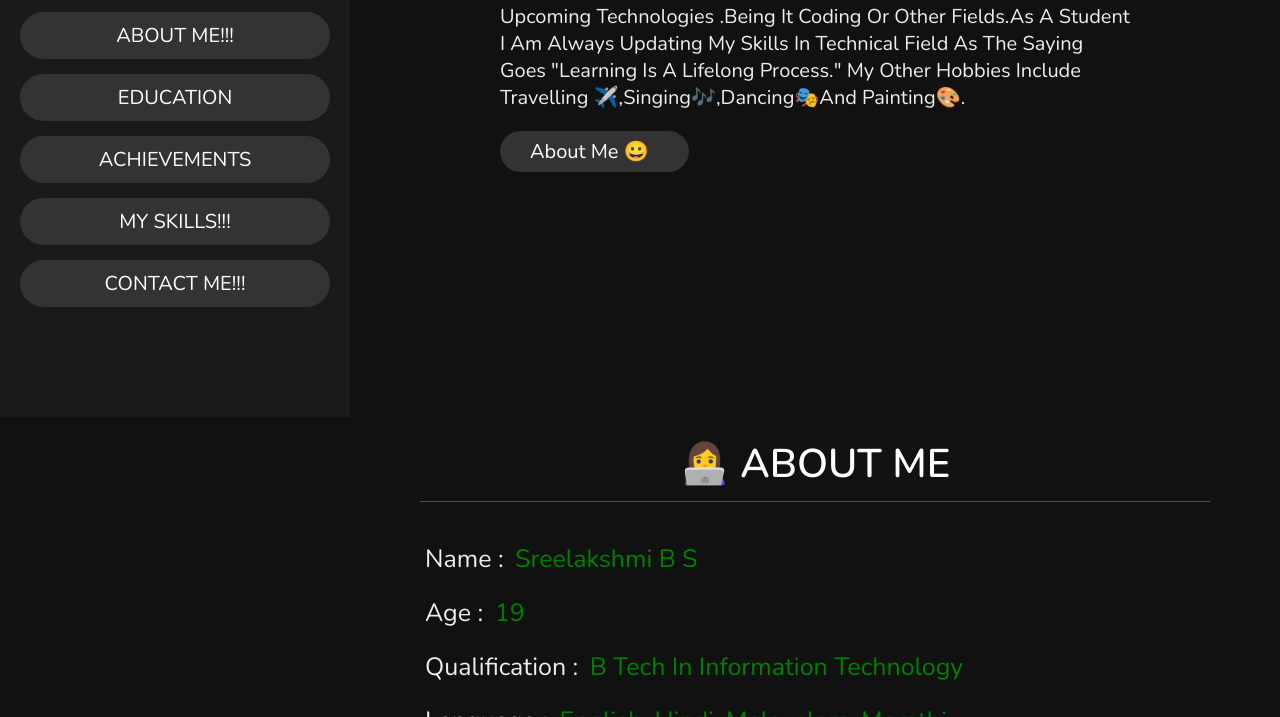
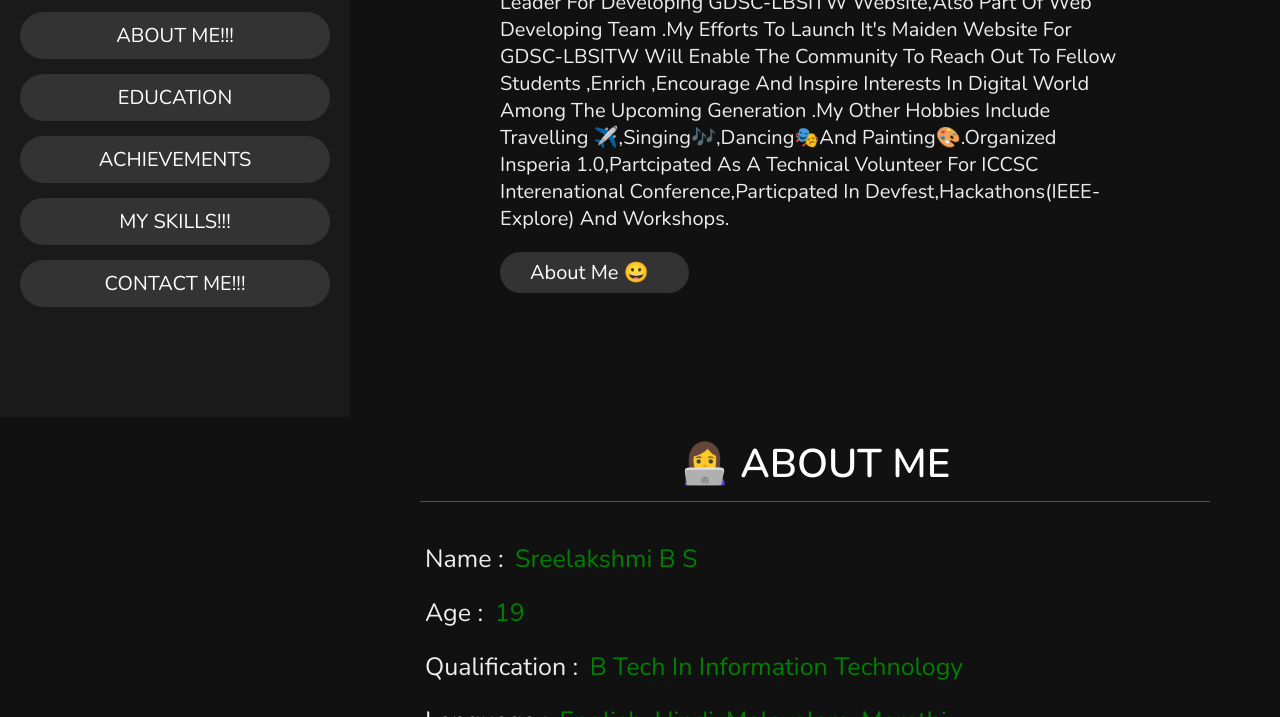
Before and after one commit to sreelakshmi2708/profile, a plain HTML site: page index.html in a window 1280 px wide. Shown: the part 383-1100 px from the top of the page. Drawn offline with nearby package versions, Linux system fonts and the light colour scheme; files that its build step writes are made by us from their sources; files whose address does not match are found by name.

Commit message:
Update index.html

```diff
--- a/index.html
+++ b/index.html
@@ -43,7 +43,7 @@
 
         <h3>HII 🖐️ !!!</h3>
         <h1>I'M <span>Sreelakshmi B S</span></h1>
-        <p>Being an IT student 👩‍🎓,I am always keen to learn about the upcoming technologies .Being it coding or other fields.As a student I am always updating my skills in technical field as the saying goes "Learning is a Lifelong process." My other hobbies include travelling ✈️,singing🎶,dancing🎭and painting🎨.
+        <p>B.tech IT Third year student👩‍🎓 at LBS Institute Of Technology For Women,avid follower of emerging technologies,dreams to touch human lives using digital technologies.Associated with IEEE-SB-LBSITW as WIC(Women In computiung)-Coordinator (previously Web Team Volunteer),as Web-Developer of GDSC-LBSITW. Team Leader for developing GDSC-LBSITW website,also part of web developing team .My efforts to launch it's maiden website for GDSC-LBSITW will enable the community to reach out to fellow students ,enrich ,encourage and inspire interests in digital world among the upcoming generation .My other hobbies include travelling ✈️,singing🎶,dancing🎭and painting🎨.Organized Insperia 1.0,partcipated as a technical volunteer for ICCSC Interenational conference,particpated in Devfest,hackathons(IEEE-Explore) and workshops.
         </p>
 
         <a href="#about"><button class="btn">About me 😀 <i class="fas fa-user"></i></button></a>
```
